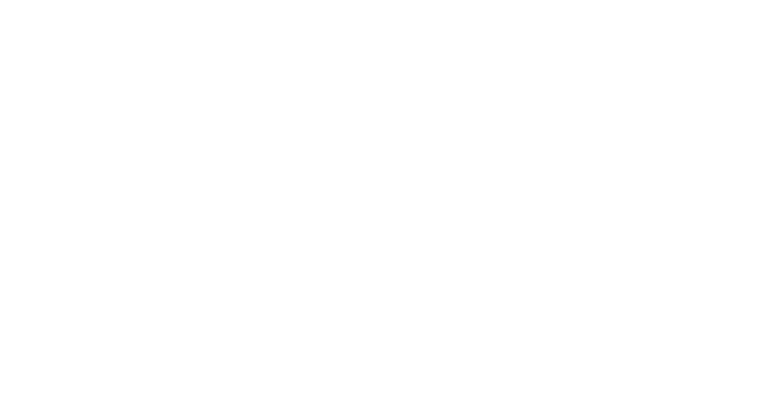
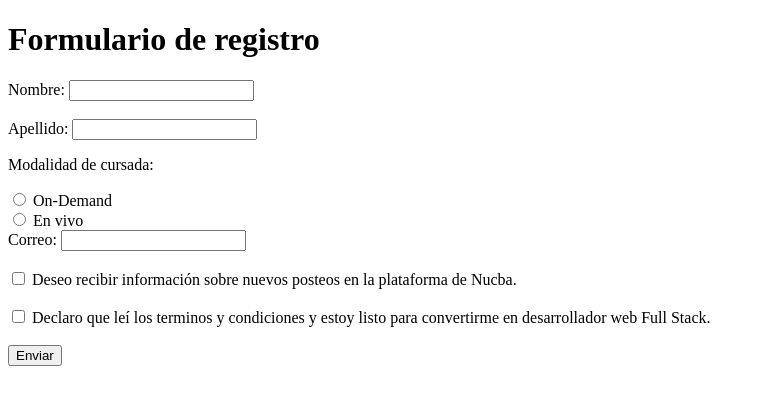
Before and after one commit to kev752/E1-Forms-y-Listas, a plain HTML site: page pages/formularios.html in a window 1280 px wide. Shown: the whole page, without its empty margins (0-765 px from the left). Drawn offline with Linux system fonts and the light colour scheme.

Commit message:
ej 3 formularios casi terminado

```diff
--- a/pages/formularios.html
+++ b/pages/formularios.html
@@ -8,6 +8,59 @@
 </head>
 
 <body>
+    <h1>Formulario de registro</h1>
+    <form>
+        <div>
+            <label for="name">Nombre:</label>
+            <input type="text" id="name" required />
+        </div>
+
+        <br>
+
+        <div>
+            <label for="surname">Apellido:</label>
+            <input type="text" id="surname" required />
+        </div>
+
+        <p>Modalidad de cursada: </p>
+
+        <div>
+            <input type="radio" id="ondemand" name="opcion" required>
+            <label for="ondemand">On-Demand</label>
+        </div>
+
+        <div>
+            <input type="radio" id="envivo" name="opcion" required>
+            <label for="envivo">En vivo</label>
+        </div>
+
+        <div>
+            <label for="email">Correo:</label>
+            <input type="email" id="email">
+        </div>
+
+        <br>
+
+        <div> <!--checkbox-->
+            <div>
+                <input type="checkbox" id="info">
+                <label for="info">Deseo recibir información sobre nuevos posteos en la plataforma de Nucba.</label>
+            </div>
+
+            <br>
+
+            <div>
+                <input type="checkbox" id="tyc" required>
+                <label for="tyc">Declaro que leí los terminos y condiciones y estoy listo para convertirme en
+                    desarrollador
+                    web Full Stack.</label>
+            </div>
+        </div>
+
+        <br>
+
+        <input type="submit" value="Enviar">
+    </form>
 
 </body>
 
```
Also changed, not shown: index.html (+4 -0 lines).
